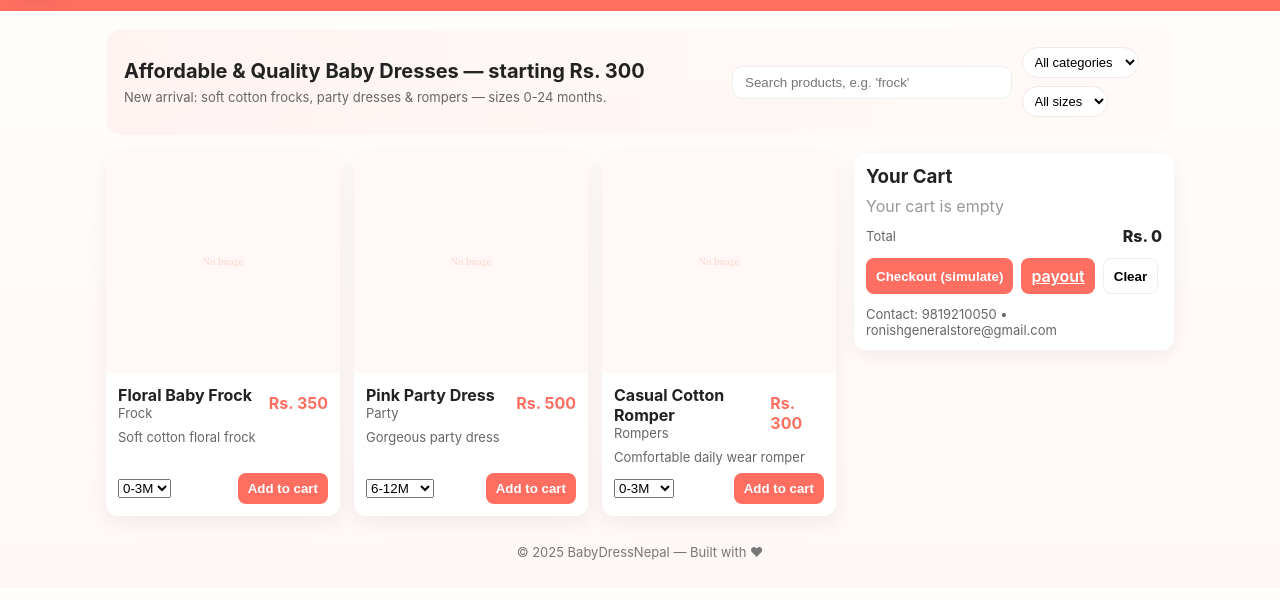
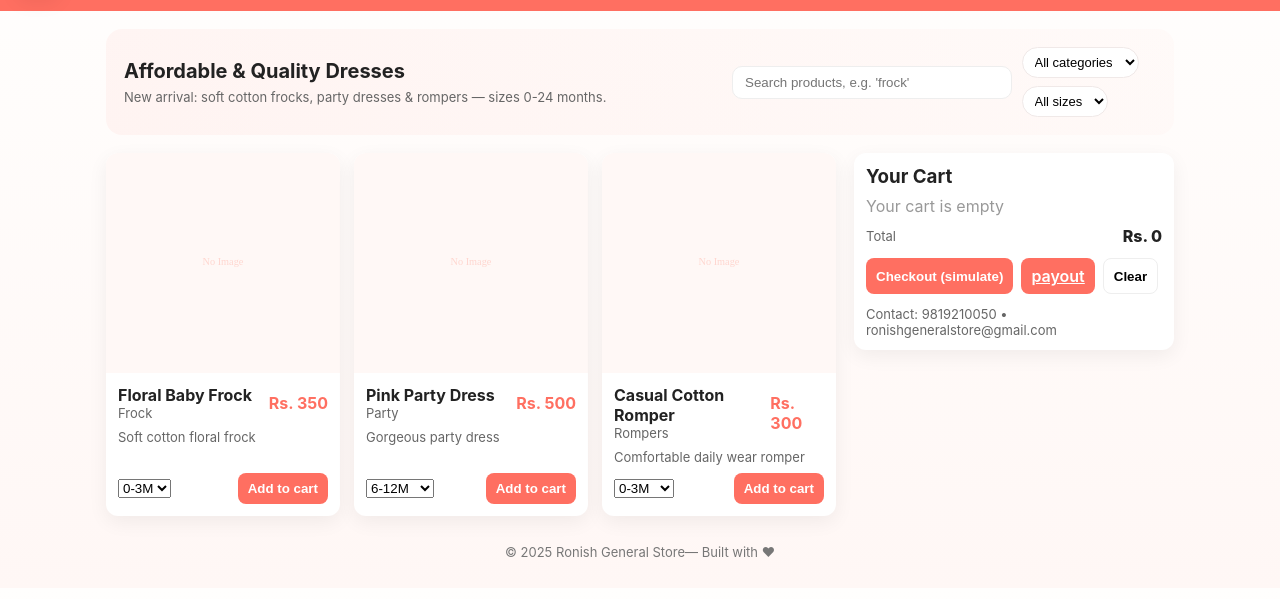
Before and after one commit to rajanformilan/BabyDressNepal, a plain HTML site: page index.html in a window 1280 px wide. Shown: the part 61-660 px from the top of the page. Drawn offline with Linux system fonts and the light colour scheme.

Commit message:
Update index.html

```diff
--- a/index.html
+++ b/index.html
@@ -3,7 +3,7 @@
 <head>
 <meta charset="utf-8" />
 <meta name="viewport" content="width=device-width,initial-scale=1" />
-<title>BabyDressNepal — Cheap & Quality Baby Dresses</title>
+<title>Ronish General Store— Cheap & Quality Baby Dresses</title>
 <style>
   :root{
     --accent:#ff6f61;
@@ -114,7 +114,7 @@
 <main class="container">
   <section class="hero" aria-label="hero">
     <div class="left">
-      <h1>Affordable & Quality Baby Dresses — starting Rs. 300</h1>
+      <h1>Affordable & Quality Dresses </h1>
       <p class="small">New arrival: soft cotton frocks, party dresses & rompers — sizes 0-24 months.</p>
     </div>
     <div style="display:flex;gap:10px;align-items:center">
@@ -152,7 +152,7 @@
     </aside>
   </div>
 
-  <footer>&copy; 2025 BabyDressNepal — Built with ♥</footer>
+  <footer>&copy; 2025 Ronish General Store— Built with ♥</footer>
 </main>
 
 <script>
```
